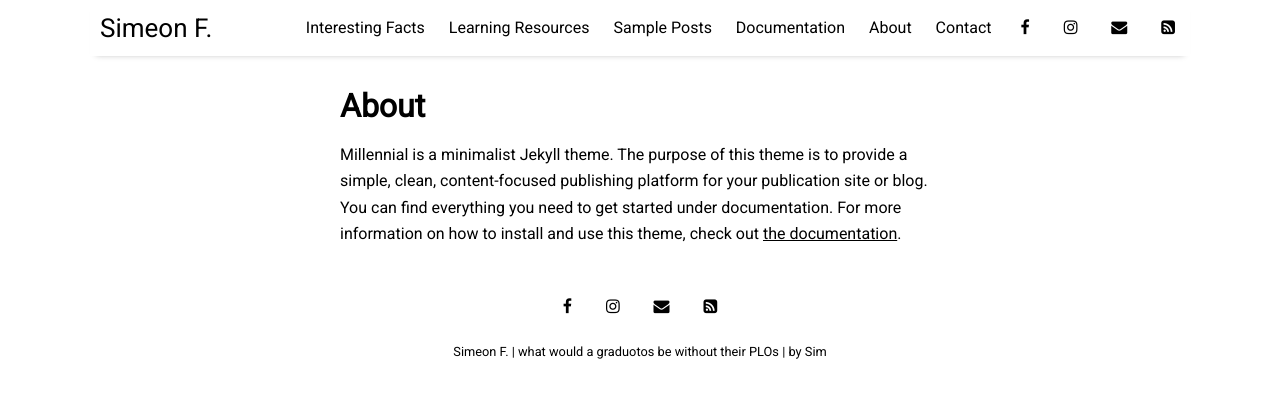
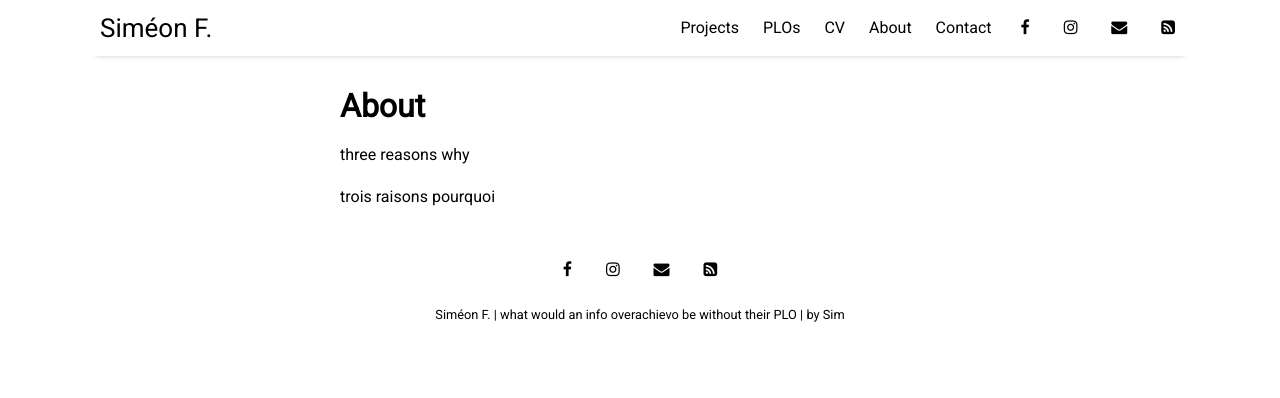
Before and after one commit to simeonfaehndrich/portfolio, a Jekyll site: the page built from pages/about.md, in a window 1280 px wide. Shown: the top 398 px of the page. Built offline with Jekyll 4.4.1, drawn with Linux system fonts in a browser that asks for light colours; nearby versions of some CDN libraries.

Commit message:
General structure update

```diff
--- a/_config.yml
+++ b/_config.yml
@@ -10,8 +10,8 @@ permalink:           /:title
 plugins:             [jekyll-paginate, jekyll-sitemap, jekyll-feed, jekyll-seo-tag]
 
 # Customise atom feed settings (this is where Jekyll-Feed gets configuration information)
-title:		           "Simeon F."
-description:	       "what would a graduotos be without their PLOs"
+title:		           "Siméon F."
+description:	       "what would an info overachievo be without their PLO"
 author:              "Sim"
 
 # RSS 2.0 can be used instead of Atom by uncommenting following two lines
--- a/_data/settings.yml
+++ b/_data/settings.yml
@@ -7,10 +7,9 @@ disqus:
 google-ID: 'UA-112060364-2'
 
 menu:
-- {name: 'Interesting Facts',  url: 'facts'}
-- {name: 'Learning Resources', url: 'resources'}
-- {name: 'Sample Posts',       url: 'sample-posts'}
-- {name: 'Documentation',      url: 'documentation'}
+- {name: 'Projects',  url: 'projects'}
+- {name: 'PLOs', url: 'plos'}
+- {name: 'CV',      url: 'cv'}
 - {name: 'About',              url: 'about'}
 - {name: 'Contact',            url: 'contact'}
 
--- a/pages/about.md
+++ b/pages/about.md
@@ -4,4 +4,6 @@ title: About
 permalink: /about
 ---
 
-Millennial is a minimalist Jekyll theme. The purpose of this theme is to provide a simple, clean, content-focused publishing platform for your publication site or blog. You can find everything you need to get started under documentation. For more information on how to install and use this theme, check out [the documentation]({{ site.github.url }}{% post_url 2016-10-10-getting-started %}).
+three reasons why
+
+trois raisons pourquoi
```
Also changed, not shown: pages/contact.md (+1 -1 lines), pages/cv.md (added, +7 -0 lines), pages/documentation.md (deleted, +0 -6 lines), pages/facts.md (deleted, +0 -6 lines), pages/plos.md (added, +6 -0 lines), pages/projects.md (added, +6 -0 lines), pages/resources.md (deleted, +0 -6 lines), pages/sample-posts.md (deleted, +0 -6 lines), _posts/2026-05-05-learning-resources.md (renamed from _posts/2016-05-05-learning-resources.md).
